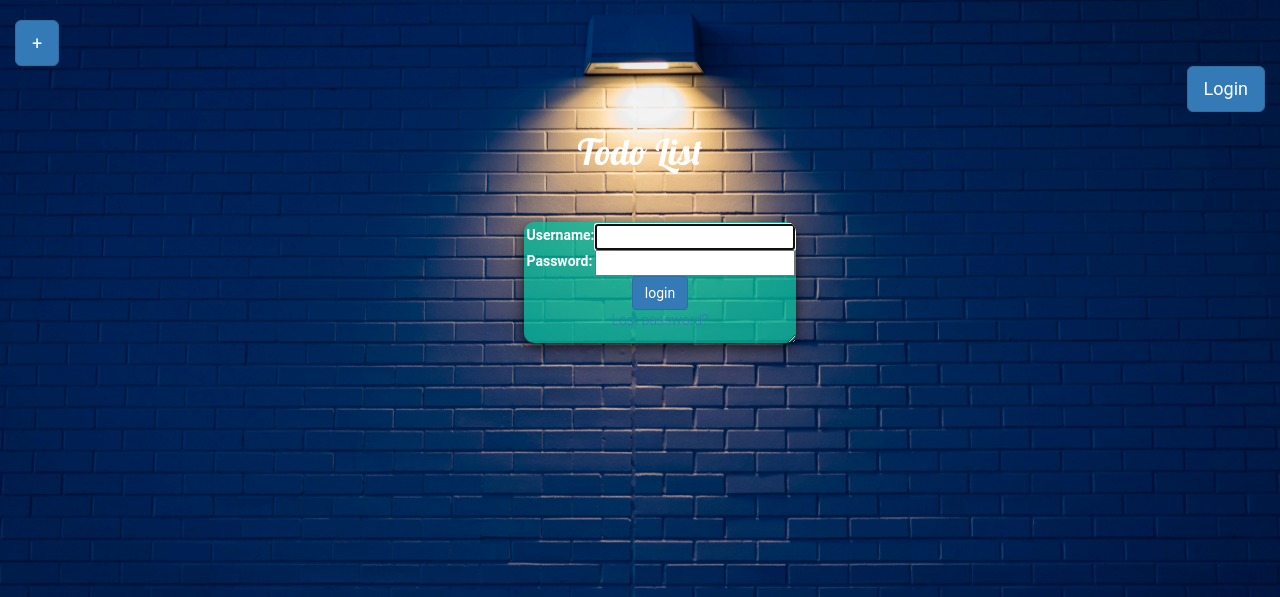
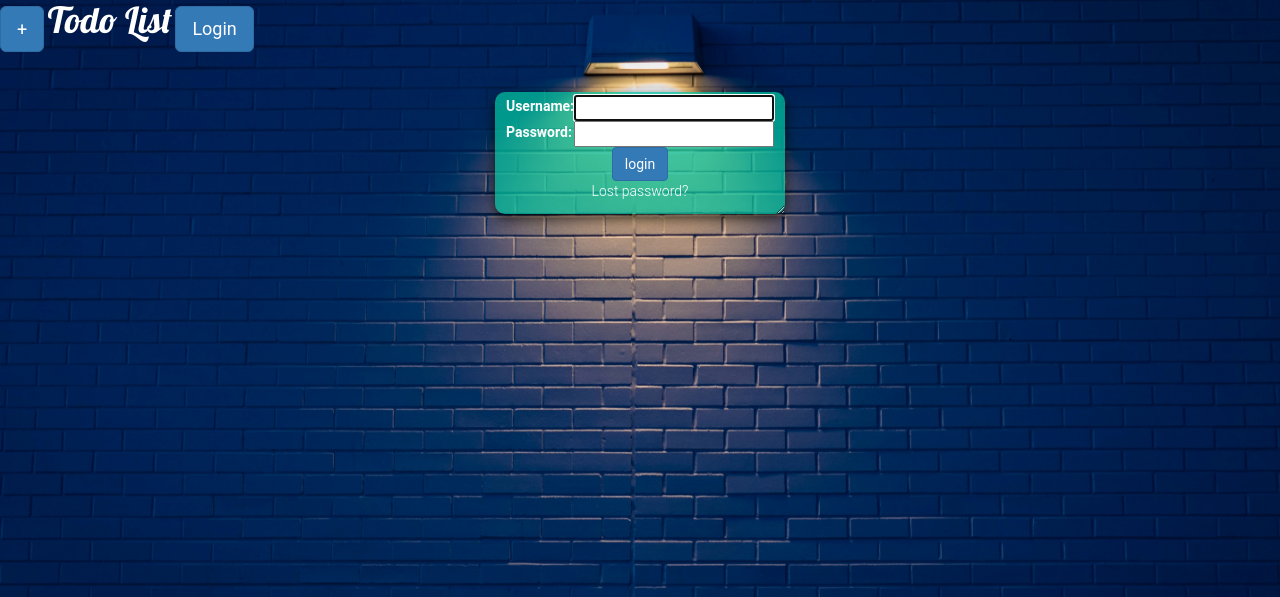
Before and after one commit to mateuswbechert/django-todo, a Django app: page /accounts/login/ in a window 1280 px wide. Shown: the top 597 px of the page. Run offline with Django 4.2, Linux system fonts and the light colour scheme; some libraries are stand-ins or nearby versions.

Commit message:
Customized login templates

```diff
--- a/todo/static/todo/style.css
+++ b/todo/static/todo/style.css
@@ -3,7 +3,7 @@ body
     font-family: 'Roboto', sans-serif;
     font-weight: 300;
     font-style: normal;
-    color: rgb(255, 255, 255);
+    color: rgb(82, 82, 82);
     background: #000;
     -webkit-font-smoothing: antialiased;
     background: url(img/background.jpg);
@@ -14,6 +14,7 @@ body
 h1 {
     color: #fff;
     font-family: 'Lobster', cursive;
+    display: inline;
 }
 
 .control-label {
--- a/todo/templates/registration/login.html
+++ b/todo/templates/registration/login.html
@@ -38,7 +38,7 @@
   </form>
 
   {# Assumes you setup the password_reset view in your URLconf #}
-  <p><a href="{% url 'password_reset' %}">Lost password?</a></p>
+  <p><a class="control-label" href="{% url 'password_reset' %}">Lost password?</a></p>
   </div>
 </center>
 
--- a/todo/templates/todo/base.html
+++ b/todo/templates/todo/base.html
@@ -11,42 +11,36 @@
   <script src="https://maxcdn.bootstrapcdn.com/bootstrap/3.3.7/js/bootstrap.min.js"></script>
   <link href='//fonts.googleapis.com/css?family=Lobster&subset=latin,latin-ext' rel='stylesheet' type='text/css'>
   <link rel="stylesheet" type="text/css" href="{% static 'todo/style.css' %}">
-  <script src="{% static 'todo/pomodoro.js' %}"></script>
 </head>
 
-
-<body class="container-fluid">
-
+<body>
+  <div class="container-fluid">
+    <div class="row">
       <!-- NEW CARD -->
-  <br><button type="button" class="btn btn-primary btn-lg" data-toggle="modal" data-target="#exampleModal">
+      <div class="col-sm">
+        <button type="button" class="btn btn-primary btn-lg" data-toggle="modal" data-target="#exampleModal">
           +
         </button>
+        <a href="{% url 'todo' %}">
+          <h1>Todo List</h1>
+        </a>
 
         <!-- PROFILE OPTIONS-->
         {% if user.is_authenticated %}
-  <div class="text-right">
+
           Welcome, {{ user.get_username }}
           <a href="{% url 'logout'%}?next={{request.path}}">
             <button type="button" class="btn btn-primary btn-lg">Logout</button>
           </a>
-  </div>
+
         {% else %}
-  <div class="text-right">
           <a href="{% url 'login'%}?next={{request.path}}">
             <button type="button" class="btn btn-primary btn-lg">Login</button>
           </a>
+        {% endif %}
       </div>
-  {% endif %}
-
-  <!-- LOGO -->
-  <center class="row">
-    <a href="{% url 'todo' %}">
-      <h1>Todo List</h1>
-    </a>
-  </center>
-
-  <ul class="sidebar-nav">
-
+    </div>
+  </div>
 
   {% if messages %}
   {% for message in messages %}
```
Lines whose indentation alone changed are shown as unchanged.
